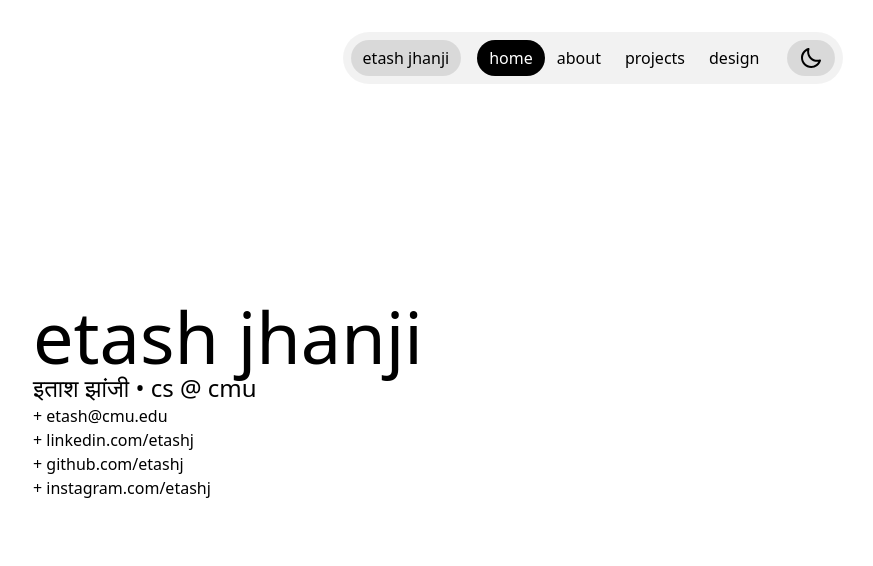
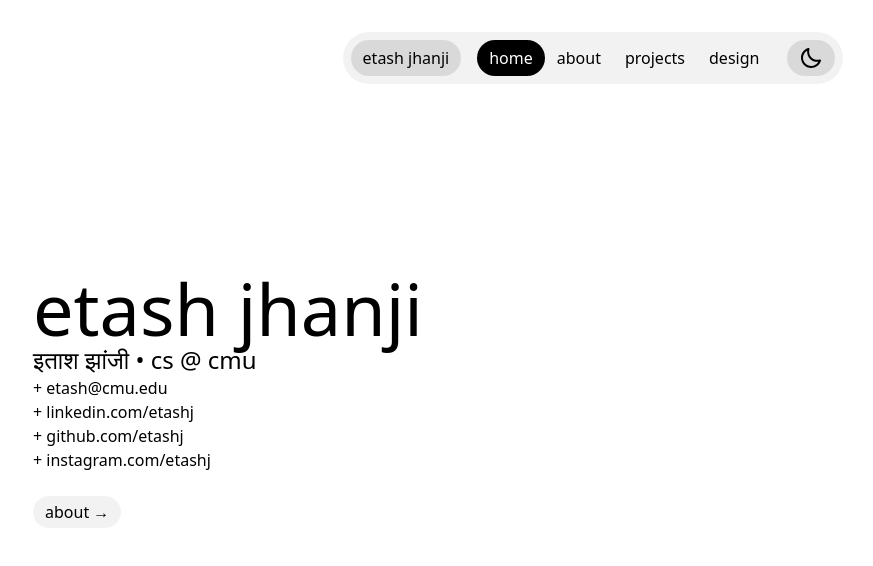
Before and after one commit to etashj/etashj.github.io, a SvelteKit app: page / in a window 1280 px wide. Shown: the top 566 px of the page, without its empty margins (47-920 px from the left). Built offline with nearby package versions, Linux system fonts and the light colour scheme; no server answers.

Commit message:
Update hoempage

```diff
--- a/src/routes/+page.svelte
+++ b/src/routes/+page.svelte
@@ -10,9 +10,13 @@
         <div class="xs:text-2xl">
             इताश झांजी • cs @ cmu
         </div>
-        <p class="text-sm xs:text-base">+ <a href="mailto:etash@cmu.edu">etash@cmu.edu</a></p>
-        <p class="text-sm xs:text-base">+ <a href="https://linkedin.com/in/etashj">linkedin.com/etashj</a></p>
-        <p class="text-sm xs:text-base">+ <a href="https://github.com/etashj/">github.com/etashj</a></p>
-        <p class="text-sm xs:text-base">+ <a href="https://instagram.com/etashj/">instagram.com/etashj</a></p>
+        <p class="text-sm xs:text-base">+ <a target="_blank" href="mailto:etash@cmu.edu">etash@cmu.edu</a></p>
+        <p class="text-sm xs:text-base">+ <a target="_blank" href="https://linkedin.com/in/etashj">linkedin.com/etashj</a></p>
+        <p class="text-sm xs:text-base">+ <a target="_blank" href="https://github.com/etashj/">github.com/etashj</a></p>
+        <p class="text-sm xs:text-base">+ <a target="_blank" href="https://instagram.com/etashj/">instagram.com/etashj</a></p>
+        <br>
+        <a href="/about"><div class="w-fit text-center dark:text-white text-black bg-black/5 dark:bg-white/15 bg-black-5 px-3 py-1 rounded-full transition duration-300 hover:scale-105 active:scale-90">
+            about →
+        </div></a>
     </div>
     <AsciiModel />
```
